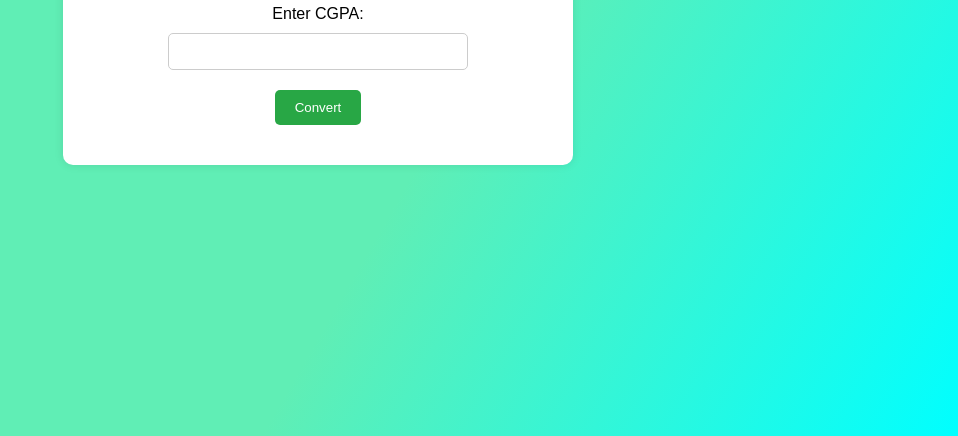
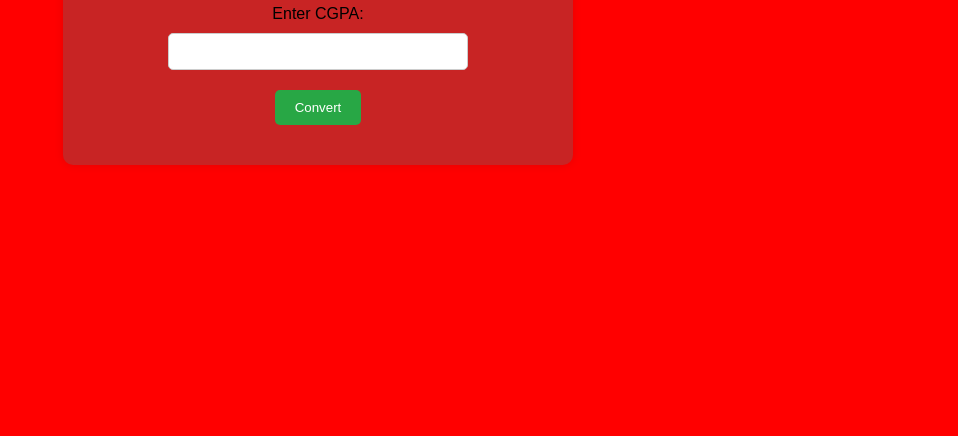
Before and after one commit to aryantiwari1118/CGPA-CAL, a plain HTML site: page index.html in a window 1280 px wide. Shown: the part 364-800 px from the top of the page, without its empty margins (322-1280 px from the left). Drawn offline with Linux system fonts and the light colour scheme.

Commit message:
error fixed

```diff
--- a/style.css
+++ b/style.css
@@ -5,11 +5,11 @@ body {
     align-items: center;
     height: 100vh;
     margin: 0;
-    background : linear-gradient(120deg, rgb(96, 238, 181) 60%, cyan );
+    background: red;
 }
 
 .container {
-    background: white;
+    background: rgb(200, 36, 36);
     padding: 20px;
     border-radius: 10px;
     box-shadow: 0 0 10px rgba(0, 0, 0, 0.1);
```
